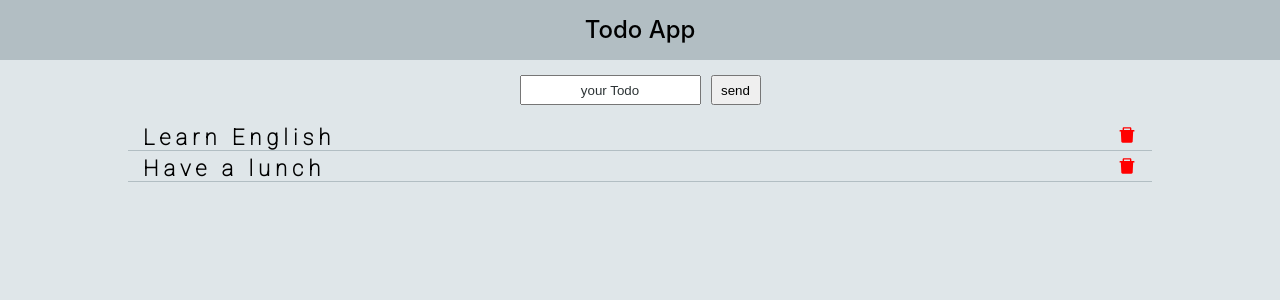
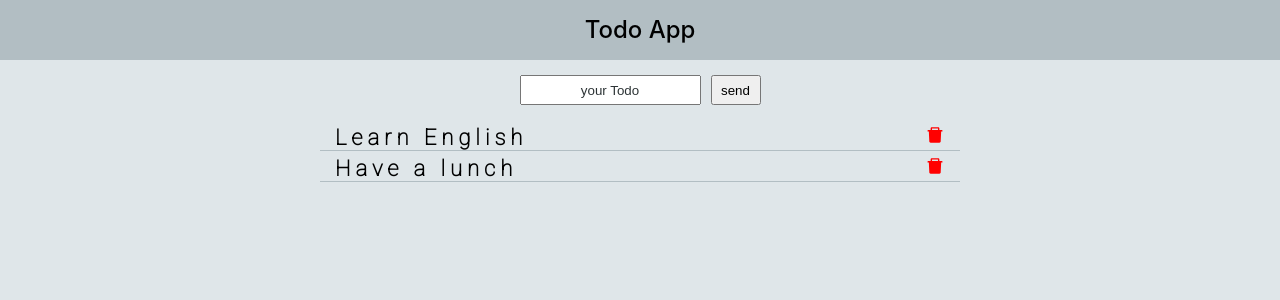
Before and after one commit to belial4ik/react-project, a React (Create React App) app: page / in a window 1280 px wide. Shown: the top 300 px of the page. Built offline with nearby package versions, Linux system fonts and the light colour scheme.

Commit message:
add validation and delete handler

```diff
--- a/src/App.js
+++ b/src/App.js
@@ -12,12 +12,26 @@ function App() {
   const [todoText, setTodoText] = useState('')
   const [todos, setTodos] = useState(initialState)
 
+  //Submit form
   const submitForm = event => {
     event.preventDefault()
     const newTodo = { id: Math.floor(Math.random() * 10000), title: todoText, isCompleted: false }
     const newTodos = [...todos, newTodo]
-    setTodos(newTodos)
+
+    //Validation
+    if (todoText.length > 0 && todoText.length < 21) {
+      setTodos(newTodos)
+    } else {
+      alert('от 1 до 20 символов')
+      setTodoText('')
+    }
     setTodoText('')
+  }
+
+  //Delete todo
+  const todoDeleteHandler = id => {
+    const todosCopy = todos.filter(todo => todo.id !== id)
+    setTodos(todosCopy)
   }
 
   return (
@@ -29,7 +43,10 @@ function App() {
           submitForm={submitForm}
           todoText={todoText}
         />
-        <TodoList todos={todos} />
+        <TodoList
+          todos={todos}
+          onDelete={todoDeleteHandler}
+        />
       </div>
     </div>
   );
--- a/src/components/TodoList/TodoList.js
+++ b/src/components/TodoList/TodoList.js
@@ -5,10 +5,10 @@ const TodoList = props => {
   return (
     <>
       {
-        props.todos.map(todo => (
-          <div key={todo.id} className={`${classes.todoList} container`}>
-            <h3>{todo.title}</h3>
-            <span><AiFillDelete /></span>
+        props.todos.map(({ id, title }) => (
+          <div key={id} className={`${classes.todoList} container`}>
+            <h3>{title}</h3>
+            <span onClick={() => props.onDelete(id)} ><AiFillDelete /></span>
           </div>
         ))
       }
--- a/src/index.css
+++ b/src/index.css
@@ -20,6 +20,6 @@ code {
 }
 
 .container {
-  width: 80%;
+  width: 50%;
   margin: 0 auto;
 }
```
